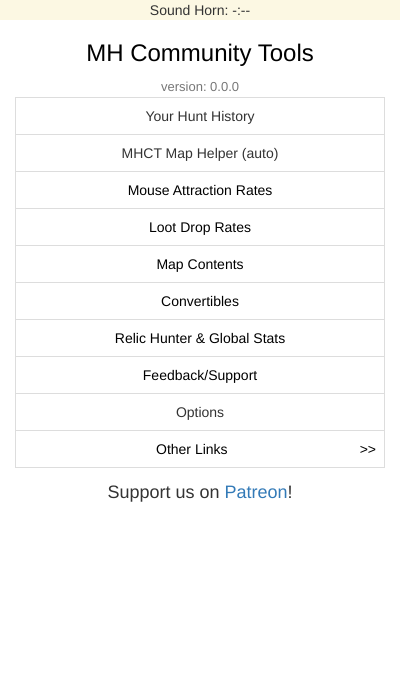
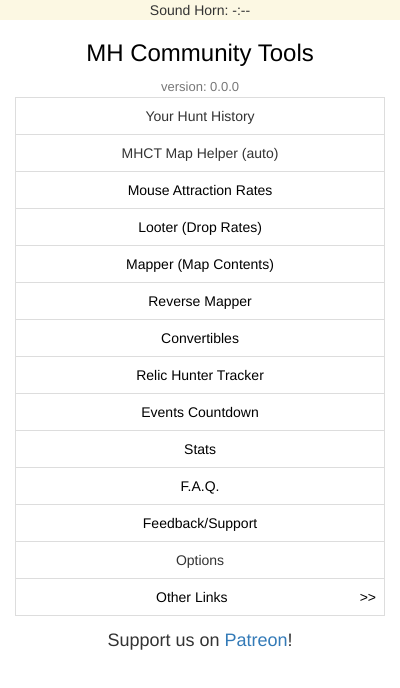
Before and after one commit to m-h-c-t/mh-helper-extension, a browser extension: page src/popup.html in a window 400 px wide. Drawn offline with Linux system fonts and the light colour scheme.

Commit message:
Added new links to popup

```diff
--- a/src/popup.html
+++ b/src/popup.html
@@ -28,16 +28,28 @@
                 <a href="https://www.mhct.win/attractions.php" target="_blank" class="popup-link-out">Mouse Attraction Rates</a>
             </td></tr>
             <tr><td>
-                <a href="https://www.mhct.win/loot.php" target="_blank" class="popup-link-out">Loot Drop Rates</a>
+                <a href="https://www.mhct.win/loot.php" target="_blank" class="popup-link-out">Looter (Drop Rates)</a>
             </td></tr>
             <tr><td>
-                <a href="https://www.mhct.win/mapper.php" target="_blank" class="popup-link-out">Map Contents</a>
+                <a href="https://www.mhct.win/mapper.php" target="_blank" class="popup-link-out">Mapper (Map Contents)</a>
+            </td></tr>
+            <tr><td>
+                <a href="https://www.mhct.win/reverse-mapper.php" target="_blank" class="popup-link-out">Reverse Mapper</a>
             </td></tr>
             <tr><td>
                 <a href="https://www.mhct.win/converter.php" target="_blank" class="popup-link-out">Convertibles</a>
             </td></tr>
             <tr><td>
-                <a href="https://www.mhct.win/tracker.php" target="_blank" class="popup-link-out">Relic Hunter & Global Stats</a>
+                <a href="https://www.mhct.win/rh-tracker.php" target="_blank" class="popup-link-out">Relic Hunter Tracker</a>
+            </td></tr>
+            <tr><td>
+                <a href="https://www.mhct.win/countdown.php" target="_blank" class="popup-link-out">Events Countdown</a>
+            </td></tr>
+            <tr><td>
+                <a href="https://www.mhct.win/tracker.php" target="_blank" class="popup-link-out">Stats</a>
+            </td></tr>
+            <tr><td>
+                <a href="https://www.mhct.win/faq.php" target="_blank" class="popup-link-out">F.A.Q.</a>
             </td></tr>
             <tr><td>
                 <a href="https://discord.gg/E4utmBD" target="_blank" class="popup-link-out">Feedback/Support</a>
```
